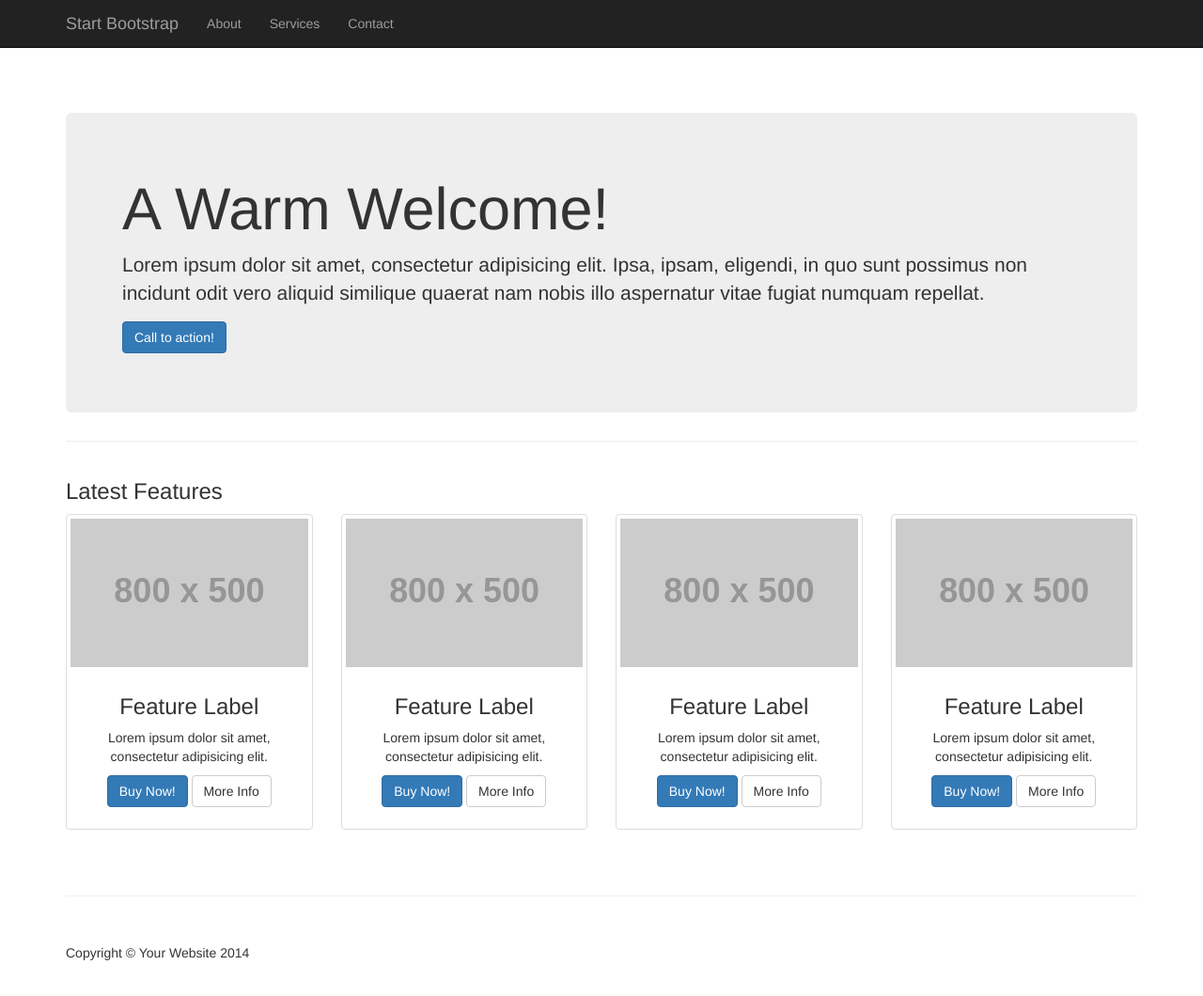
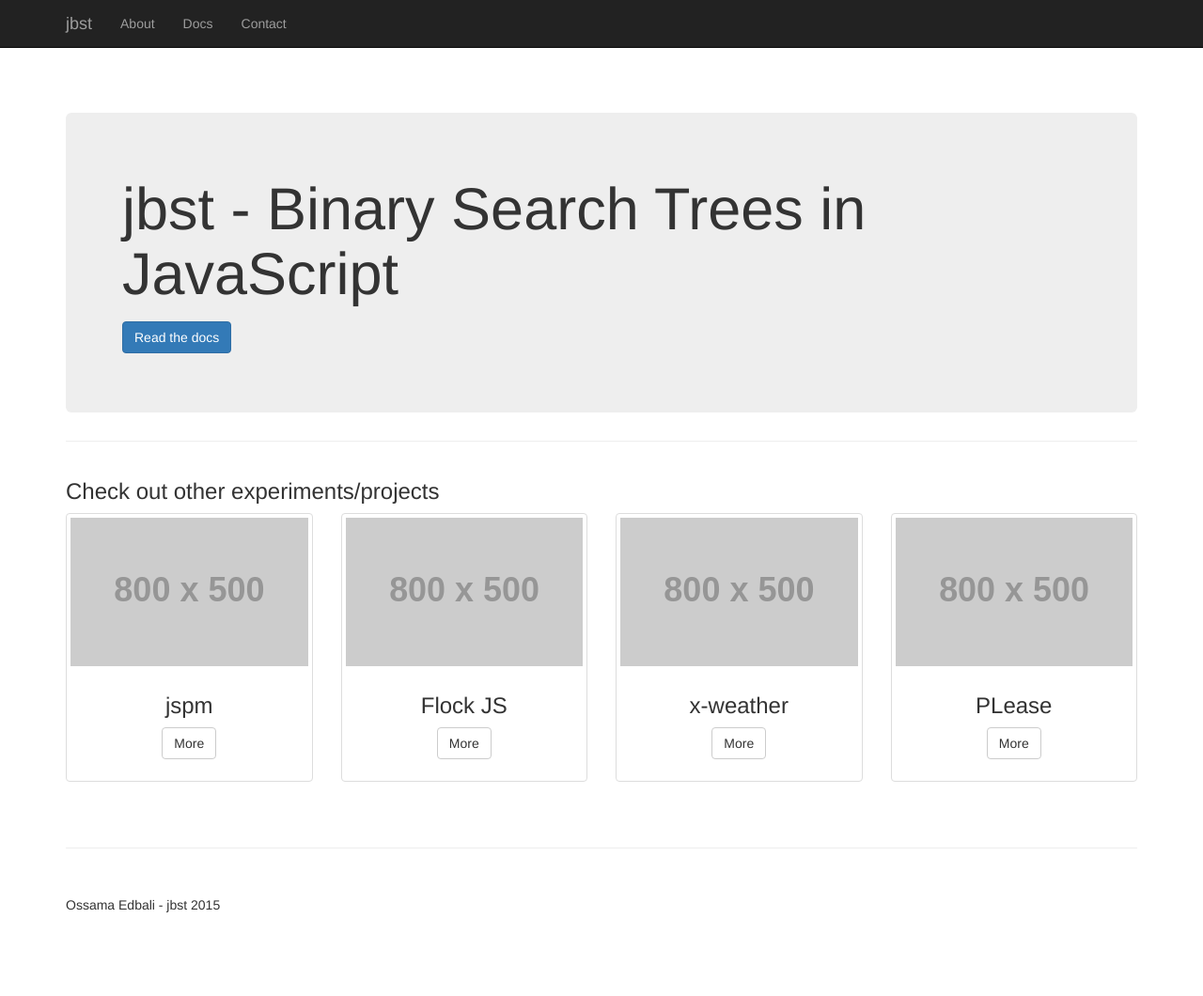
Before and after one commit to oss6/jbst, a website: page index.html in a window 1280 px wide. Shown: the whole page at 94% size. After the commit the page ends 1033 px from the top, so only its background shows below. Drawn offline with Linux system fonts and the light colour scheme; placeholder pictures from the web are drawn by us.

Commit message:
gh-pages

```diff
--- a/index.html
+++ b/index.html
@@ -11,10 +11,7 @@
 
     <title>jbst | Binary Search Trees in JS</title>
 
-    <!-- Bootstrap Core CSS -->
     <link href="css/bootstrap.min.css" rel="stylesheet">
-
-    <!-- Custom CSS -->
     <link href="css/heroic-features.css" rel="stylesheet">
 
     <!-- HTML5 Shim and Respond.js IE8 support of HTML5 elements and media queries -->
@@ -39,7 +36,7 @@
                     <span class="icon-bar"></span>
                     <span class="icon-bar"></span>
                 </button>
-                <a class="navbar-brand" href="#">Start Bootstrap</a>
+                <a class="navbar-brand" href="#">jbst</a>
             </div>
             <!-- Collect the nav links, forms, and other content for toggling -->
             <div class="collapse navbar-collapse" id="bs-example-navbar-collapse-1">
@@ -48,7 +45,7 @@
                         <a href="#">About</a>
                     </li>
                     <li>
-                        <a href="#">Services</a>
+                        <a href="docs/index.html">Docs</a>
                     </li>
                     <li>
                         <a href="#">Contact</a>
@@ -65,9 +62,10 @@
 
         <!-- Jumbotron Header -->
         <header class="jumbotron hero-spacer">
-            <h1>A Warm Welcome!</h1>
-            <p>Lorem ipsum dolor sit amet, consectetur adipisicing elit. Ipsa, ipsam, eligendi, in quo sunt possimus non incidunt odit vero aliquid similique quaerat nam nobis illo aspernatur vitae fugiat numquam repellat.</p>
-            <p><a class="btn btn-primary btn-large">Call to action!</a>
+            <h1>jbst - Binary Search Trees in JavaScript</h1>
+	    <p>
+	    </p>
+            <p><a class="btn btn-primary btn-large">Read the docs</a>
             </p>
         </header>
 
@@ -76,22 +74,22 @@
         <!-- Title -->
         <div class="row">
             <div class="col-lg-12">
-                <h3>Latest Features</h3>
+                <h3>Check out other experiments/projects</h3>
             </div>
         </div>
         <!-- /.row -->
 
-        <!-- Page Features -->
+        <!-- Other projects -->
         <div class="row text-center">
 
             <div class="col-md-3 col-sm-6 hero-feature">
                 <div class="thumbnail">
                     <img src="http://placehold.it/800x500" alt="">
                     <div class="caption">
-                        <h3>Feature Label</h3>
-                        <p>Lorem ipsum dolor sit amet, consectetur adipisicing elit.</p>
+                        <h3>jspm</h3>
+                        <p></p>
                         <p>
-                            <a href="#" class="btn btn-primary">Buy Now!</a> <a href="#" class="btn btn-default">More Info</a>
+			    <a href="#" class="btn btn-default">More</a>
                         </p>
                     </div>
                 </div>
@@ -101,10 +99,10 @@
                 <div class="thumbnail">
                     <img src="http://placehold.it/800x500" alt="">
                     <div class="caption">
-                        <h3>Feature Label</h3>
-                        <p>Lorem ipsum dolor sit amet, consectetur adipisicing elit.</p>
+                        <h3>Flock JS</h3>
+                        <p></p>
                         <p>
-                            <a href="#" class="btn btn-primary">Buy Now!</a> <a href="#" class="btn btn-default">More Info</a>
+			    <a href="#" class="btn btn-default">More</a>
                         </p>
                     </div>
                 </div>
@@ -114,10 +112,10 @@
                 <div class="thumbnail">
                     <img src="http://placehold.it/800x500" alt="">
                     <div class="caption">
-                        <h3>Feature Label</h3>
-                        <p>Lorem ipsum dolor sit amet, consectetur adipisicing elit.</p>
+                        <h3>x-weather</h3>
+                        <p></p>
                         <p>
-                            <a href="#" class="btn btn-primary">Buy Now!</a> <a href="#" class="btn btn-default">More Info</a>
+			    <a href="#" class="btn btn-default">More</a>
                         </p>
                     </div>
                 </div>
@@ -127,10 +125,10 @@
                 <div class="thumbnail">
                     <img src="http://placehold.it/800x500" alt="">
                     <div class="caption">
-                        <h3>Feature Label</h3>
-                        <p>Lorem ipsum dolor sit amet, consectetur adipisicing elit.</p>
+                        <h3>PLease</h3>
+                        <p></p>
                         <p>
-                            <a href="#" class="btn btn-primary">Buy Now!</a> <a href="#" class="btn btn-default">More Info</a>
+			    <a href="#" class="btn btn-default">More</a>
                         </p>
                     </div>
                 </div>
@@ -145,7 +143,7 @@
         <footer>
             <div class="row">
                 <div class="col-lg-12">
-                    <p>Copyright &copy; Your Website 2014</p>
+                    <p>Ossama Edbali - jbst 2015</p>
                 </div>
             </div>
         </footer>
@@ -153,10 +151,7 @@
     </div>
     <!-- /.container -->
 
-    <!-- jQuery -->
     <script src="js/jquery.js"></script>
-
-    <!-- Bootstrap Core JavaScript -->
     <script src="js/bootstrap.min.js"></script>
 
 </body>
```
